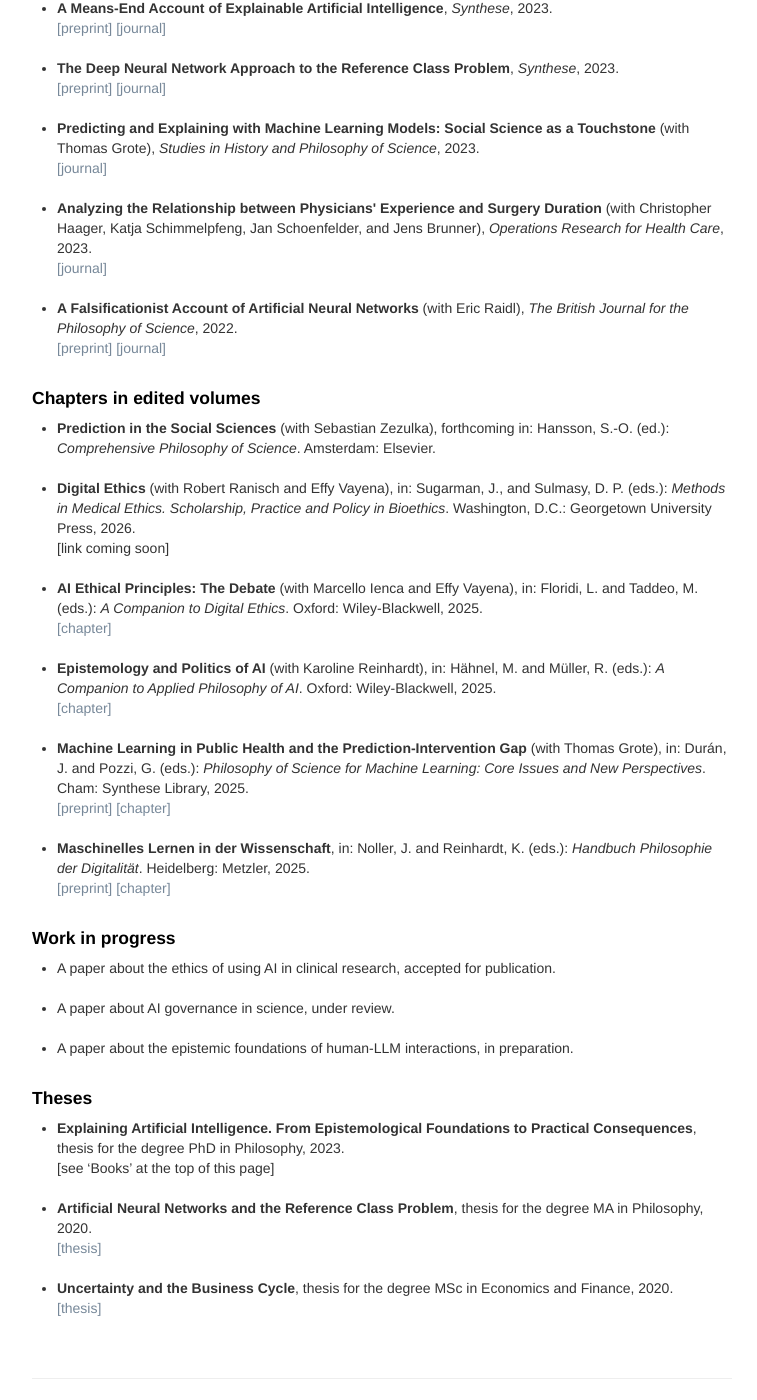
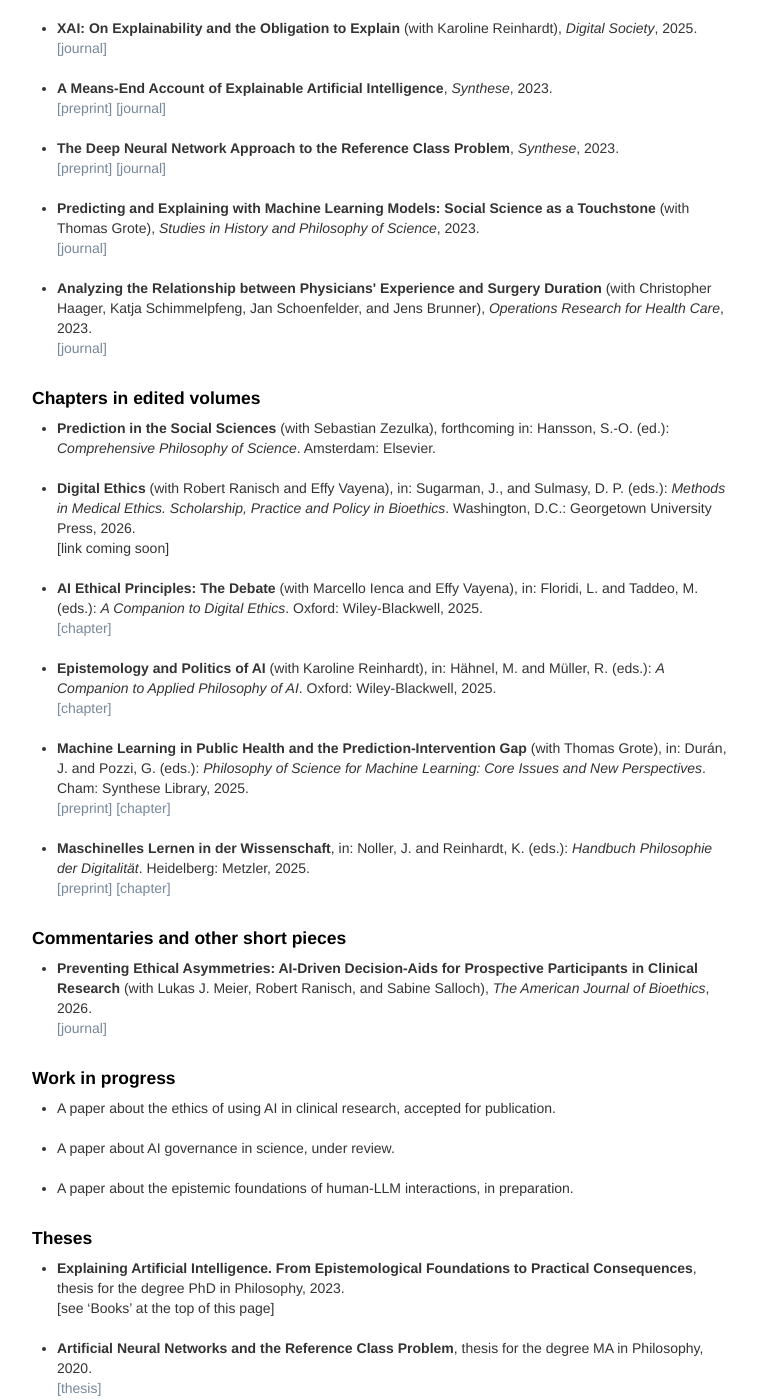
Before and after one commit to oliverbuchholz/oliverbuchholz.github.io, a Jekyll site: the page built from pages/writing.md, in a window 1280 px wide and 1400 px high, scrolled down 634 px. Shown: the whole window, without its empty margins (258-1015 px from the left). Built offline with Jekyll 4.4.1, drawn with Linux system fonts in a browser that asks for light colours; some of the changed text lies outside the part shown.

Commit message:
Update writing.md with new publications and commentaries

```diff
--- a/pages/writing.md
+++ b/pages/writing.md
@@ -24,6 +24,9 @@ description: Oliver Buchholz | Writing
 <li><b>Evaluating GPT-4's Ability to Generate Informed Consent Material for Genetic Testing</b> (with Eirini Petrou, Kelly Ormond, Dominik Stammbach, Elliott Ash, and Effy Vayena), <i>npj Artificial Intelligence</i>, 2025.<br><a href= "https://doi.org/10.1038/s44387-025-00036-4" target= "_blank">[journal]</a><br><br>
 </li>
 
+<li><b>A Falsificationist Account of Artificial Neural Networks</b> (with Eric Raidl), <i>The British Journal for the Philosophy of Science</i>, 2025.<br><a href= "https://arxiv.org/abs/2205.01421" target= "_blank">[preprint]</a> <a href= "https://doi.org/10.1086/721797" target= "_blank">[journal]</a><br><br>
+</li>
+
 <li><b>XAI: On Explainability and the Obligation to Explain</b> (with Karoline Reinhardt), <i>Digital Society</i>, 2025.<br><a href= "https://doi.org/10.1007/s44206-025-00215-5" target= "_blank">[journal]</a><br><br>
 </li>
 
@@ -38,9 +41,6 @@ description: Oliver Buchholz | Writing
 </li>
 
 <li><b>Analyzing the Relationship between Physicians' Experience and Surgery Duration</b> (with Christopher Haager, Katja Schimmelpfeng, Jan Schoenfelder, and Jens Brunner), <i>Operations Research for Health Care</i>, 2023.<br><a href= "https://doi.org/10.1016/j.orhc.2022.100377" target= "_blank">[journal]</a><br><br>
-</li>
-
-<li><b>A Falsificationist Account of Artificial Neural Networks</b> (with Eric Raidl), <i>The British Journal for the Philosophy of Science</i>, 2022.<br><a href= "https://arxiv.org/abs/2205.01421" target= "_blank">[preprint]</a> <a href= "https://doi.org/10.1086/721797" target= "_blank">[journal]</a><br><br>
 </li>
 </ul>
 
@@ -69,6 +69,14 @@ description: Oliver Buchholz | Writing
 <li>
 <b>Maschinelles Lernen in der Wissenschaft</b>, in: Noller, J. and
 Reinhardt, K. (eds.): <i>Handbuch Philosophie der Digitalit&auml;t</i>. Heidelberg: Metzler, 2025.<br><a href= "papers/preprint_Wissenschaftsphilosophie_Buchholz.pdf" target= "_blank">[preprint]</a> <a href= "https://doi.org/10.1007/978-3-662-70086-0_43-1" target= "_blank">[chapter]</a><br><br>
+</li>
+</ul>
+
+<h4>Commentaries and other short pieces</h4>
+
+<ul>
+<li>
+<b>Preventing Ethical Asymmetries: AI-Driven Decision-Aids for Prospective Participants in Clinical Research</b> (with Lukas J. Meier, Robert Ranisch, and Sabine Salloch), <i>The American Journal of Bioethics</i>, 2026.<br><a href= "https://doi.org/10.1080/15265161.2026.2690930" target= "_blank">[journal]</a><br><br>
 </li>
 </ul>
 
```
